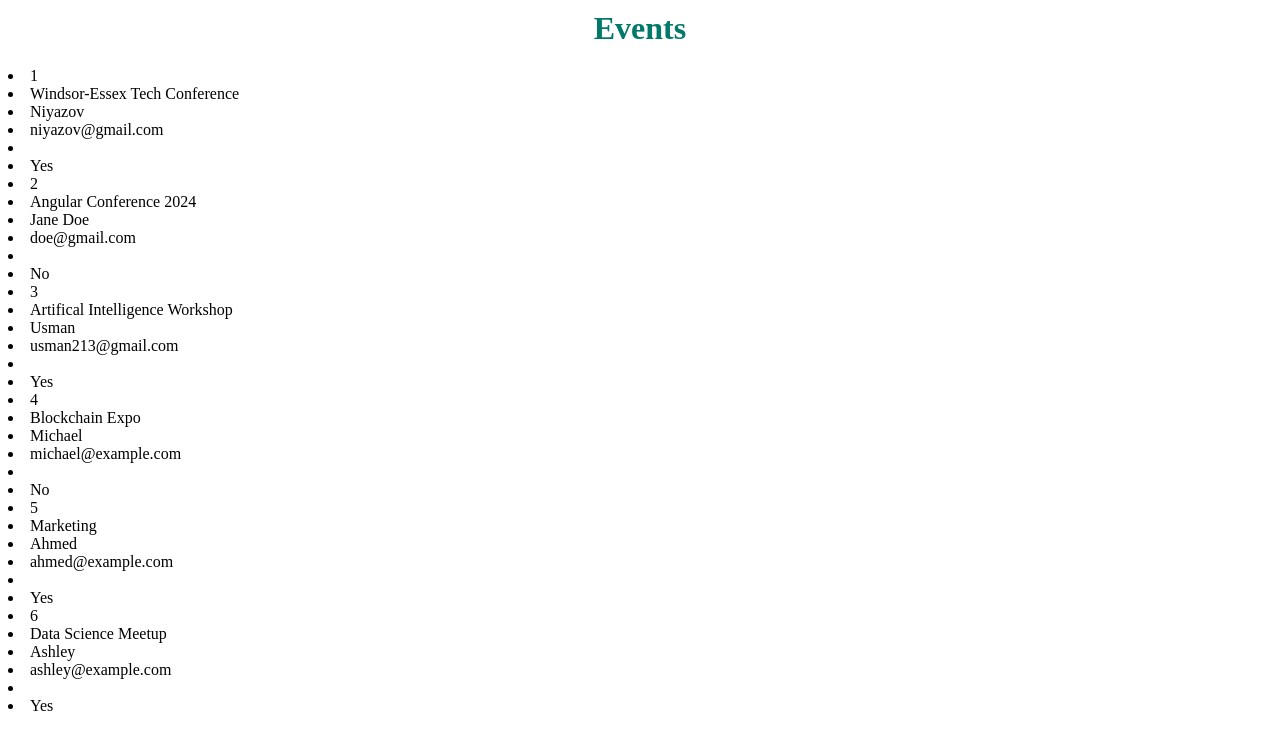
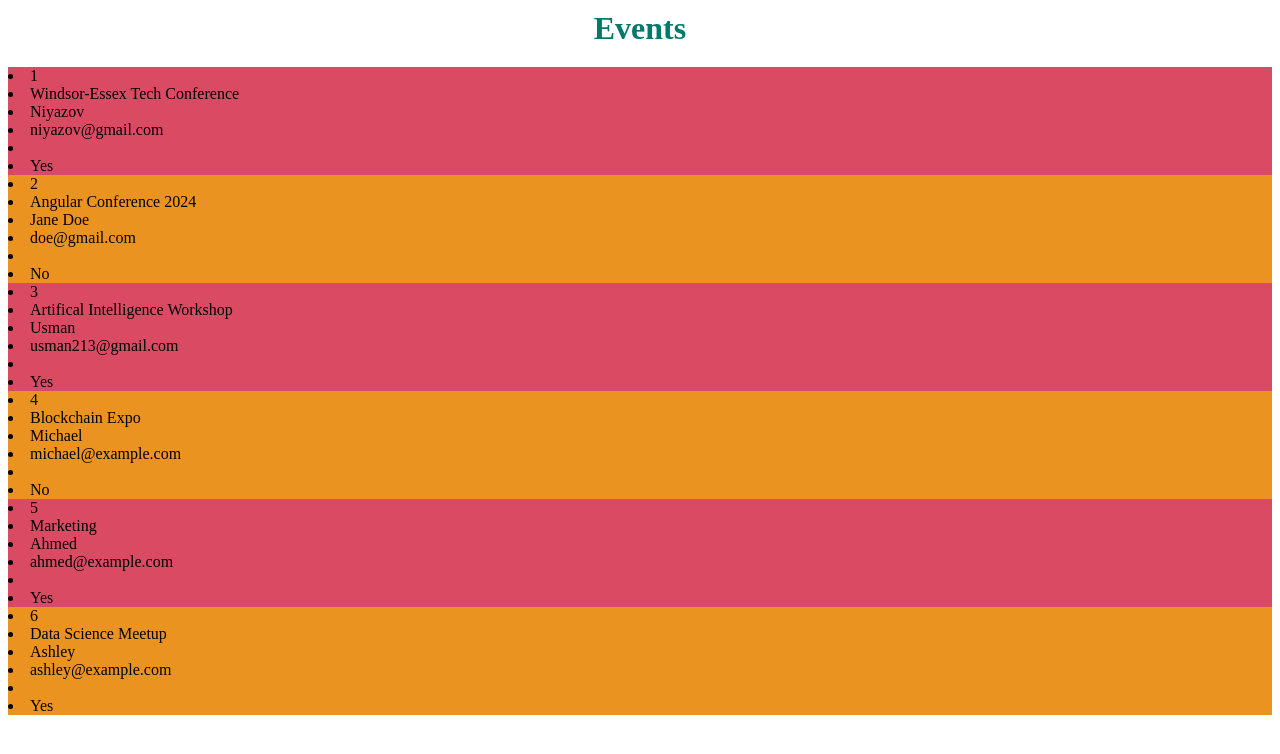
Before and after one commit to Niyazov2/Mahammad_Niyazov_Learning_Angular, an Angular app: page / in a window 1280 px wide. Shown: the top 754 px of the page. Built offline with nearby package versions, Linux system fonts and the light colour scheme.

Commit message:
Added css for odd and even items and completed assignment three

```diff
--- a/src/app/event-list/event-list.component.css
+++ b/src/app/event-list/event-list.component.css
@@ -0,0 +1,7 @@
+.even-item{
+    background-color: rgb(218, 75, 99) ;
+}
+
+.odd-item{
+    background-color: rgb(235, 147, 32);
+}
--- a/src/app/event-list/event-list.component.html
+++ b/src/app/event-list/event-list.component.html
@@ -1,4 +1,4 @@
-<div *ngFor="let event of eventList">
+<div *ngFor="let event of eventList; let i = index" [ngClass] ="i % 2 === 0 ? 'even-item' : 'odd-item'" >
         <li>{{event.id}}</li>
         <li>{{event.nameOfEvent}}</li>
         <li>{{event.hostName}}</li>
--- a/src/app/event-list/event-list.component.ts
+++ b/src/app/event-list/event-list.component.ts
@@ -1,12 +1,12 @@
 import { Component } from '@angular/core';
 import { Event } from '../interface/event';
-import { NgFor } from '@angular/common';
+import { NgFor, NgClass } from '@angular/common';
 import { EventListItemComponent } from "../event-list-item/event-list-item.component";
 
 @Component({
   selector: 'app-event-list',
   standalone: true,
-  imports: [NgFor, EventListItemComponent],
+  imports: [NgFor, EventListItemComponent, NgClass],
   templateUrl: './event-list.component.html',
   styleUrl: './event-list.component.css'
 })
```
